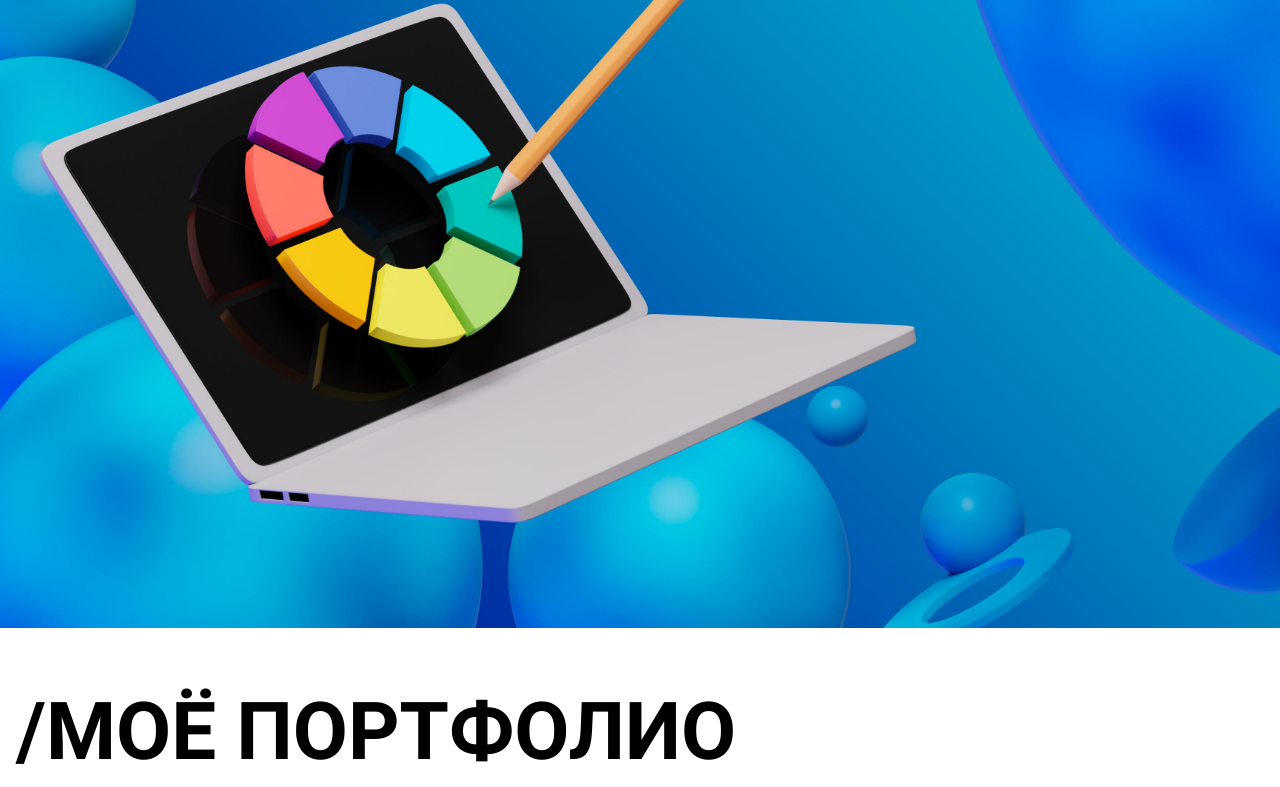
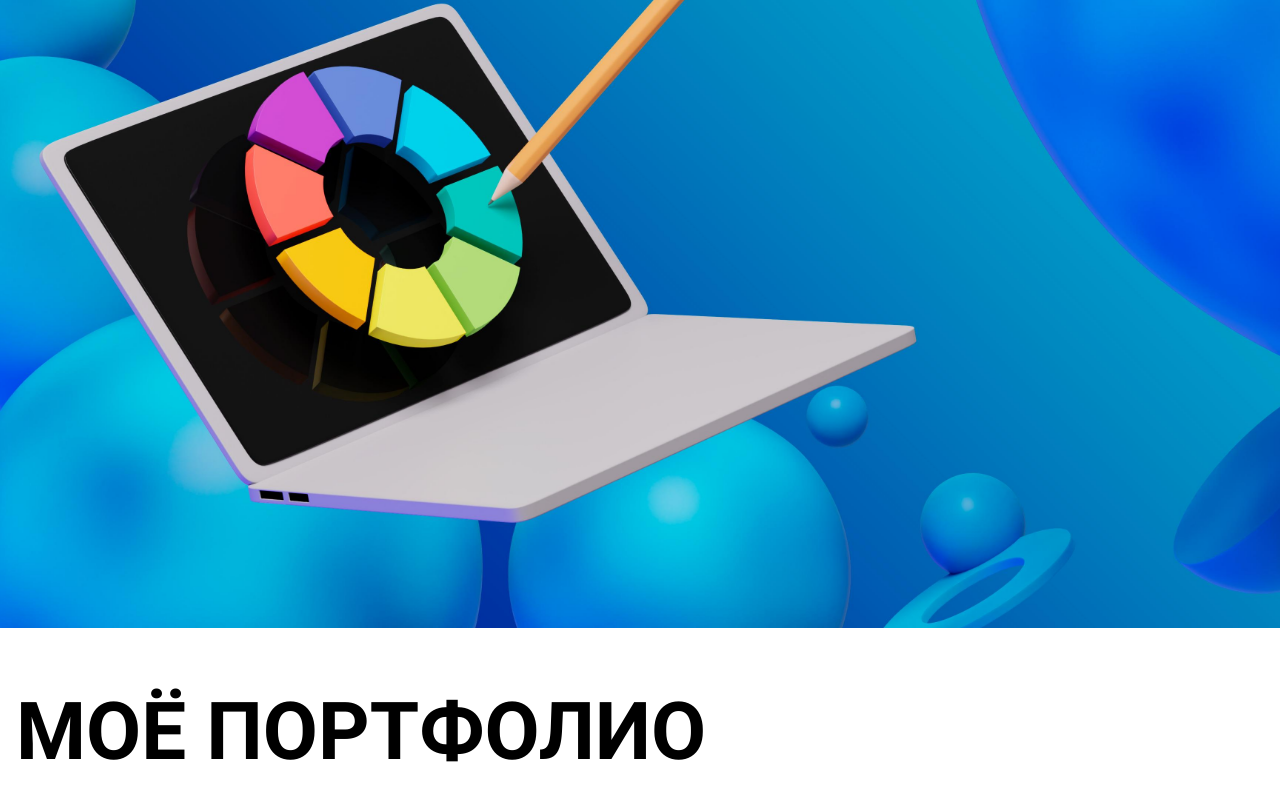
Before and after one commit to Sotneo/ElDesignPortfolio, a plain HTML site: page index.htm in a window 1280 px wide. Shown: the part 172-959 px from the top of the page. Drawn offline with Linux system fonts and the light colour scheme.

Commit message:
remove heading slash

```diff
--- a/resources/styles.css
+++ b/resources/styles.css
@@ -37,9 +37,6 @@ a:hover {
   font-size: 80px;
   line-height: 130px;
   text-transform: uppercase;
-}
-.heading::before {
-  content: '/';
 }
 .main-header {
   position: absolute;
```
